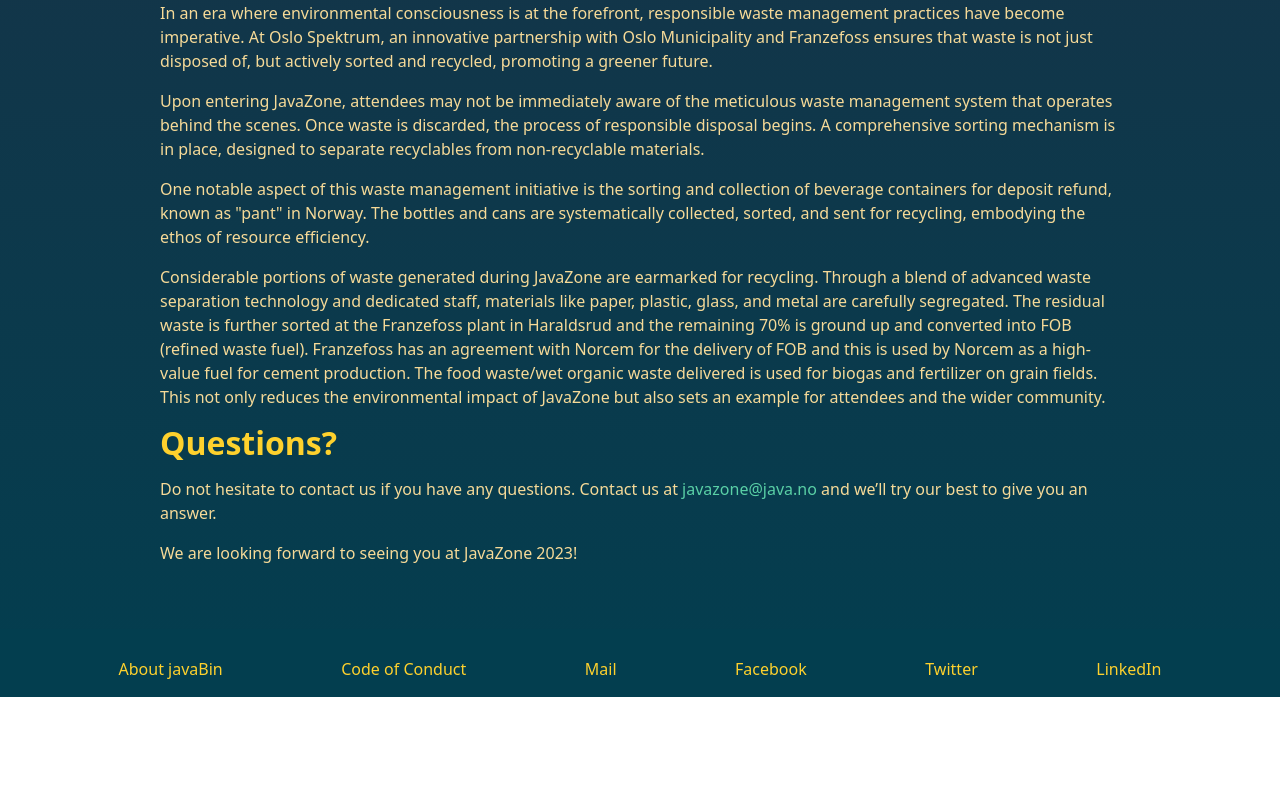
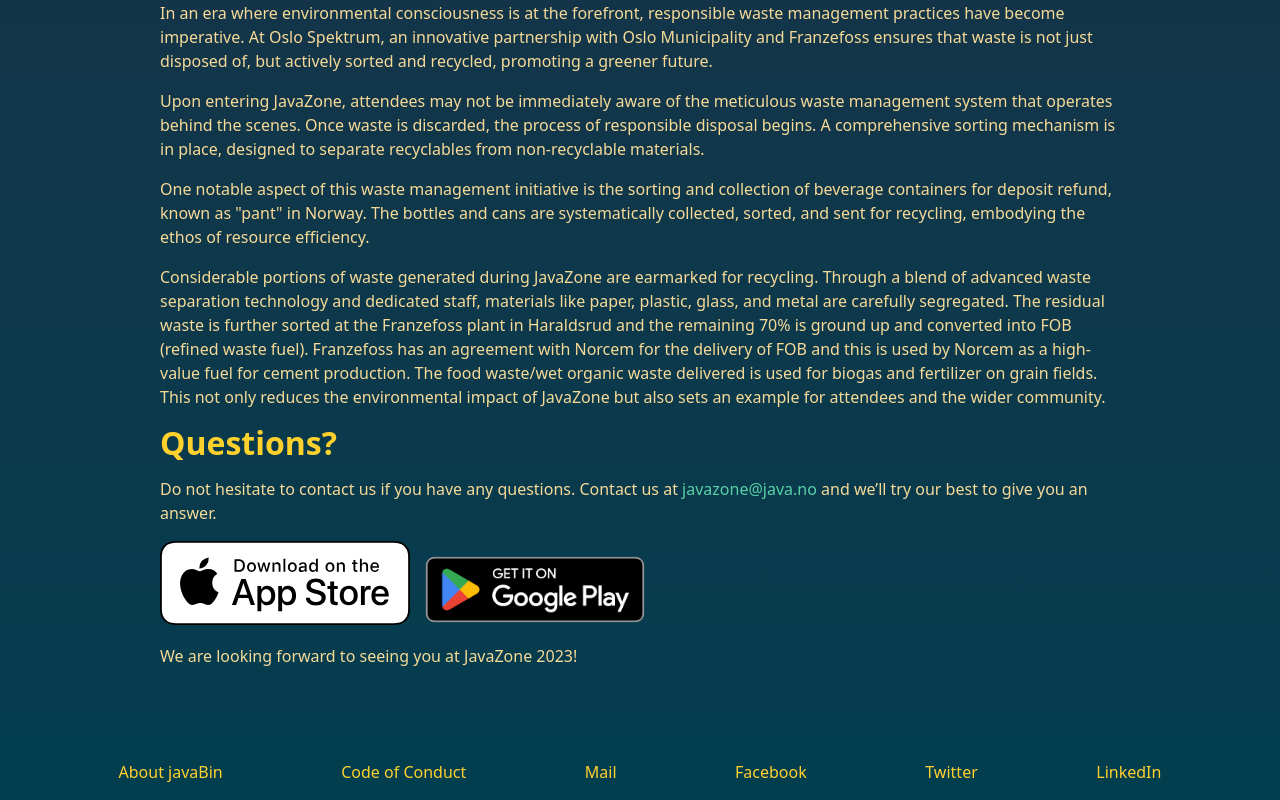
Before and after one commit to javaBin/2023.javazone.no, a Next.js app: page /info in a window 1280 px wide. Shown: the part 3919-4719 px from the top of the page. Before the commit the page ends 4616 px from the top, so only its background shows below. Built offline with nearby package versions, Linux system fonts and the light colour scheme.

Commit message:
Add app download icon links on the info page

```diff
--- a/app/(main)/info/page.tsx
+++ b/app/(main)/info/page.tsx
@@ -169,7 +169,9 @@ export default function Info() {
 
       <Section id="food">
         <Title>Food</Title>
-        <p className="mb-4"><Link href={"/food"}>Read more about food served at JavaZone.</Link></p>
+        <p className="mb-4">
+          <Link href={'/food'}>Read more about food served at JavaZone.</Link>
+        </p>
         <Image
           src={'/images/JavaZone2022Donut.jpeg'}
           alt={'A lot of donuts on tables with people in the background'}
@@ -218,6 +220,25 @@ export default function Info() {
           <Link href="mailto:javazone@java.no">javazone@java.no</Link> and we’ll try our best to
           give you an answer.
         </p>
+        <div className="inline-flex">
+          <a href="https://apps.apple.com/us/app/javazone/id384888388">
+            <Image
+              src="/icons/download-app-store.svg"
+              alt="Download the JavaZone app on the App Store"
+              width={250}
+              height={48}
+            />
+          </a>
+          <a href="https://play.google.com/store/apps/details?id=no.javazone.scheduler">
+            <Image
+              src="/icons/google-play-badge.png"
+              alt="Download the JavaZone app on the Google Play"
+              width={250}
+              height={48}
+            />
+          </a>
+        </div>
+
         <p className="mb-4">We are looking forward to seeing you at JavaZone 2023!</p>
       </Section>
     </article>
```
Also changed, not shown: public/icons/download-app-store.svg (added), public/icons/google-play-badge.png (added).
